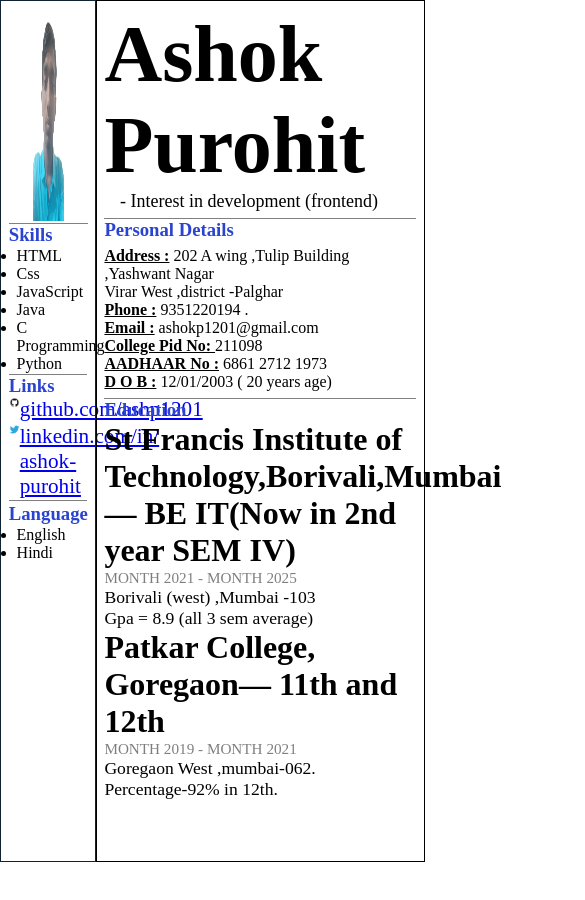
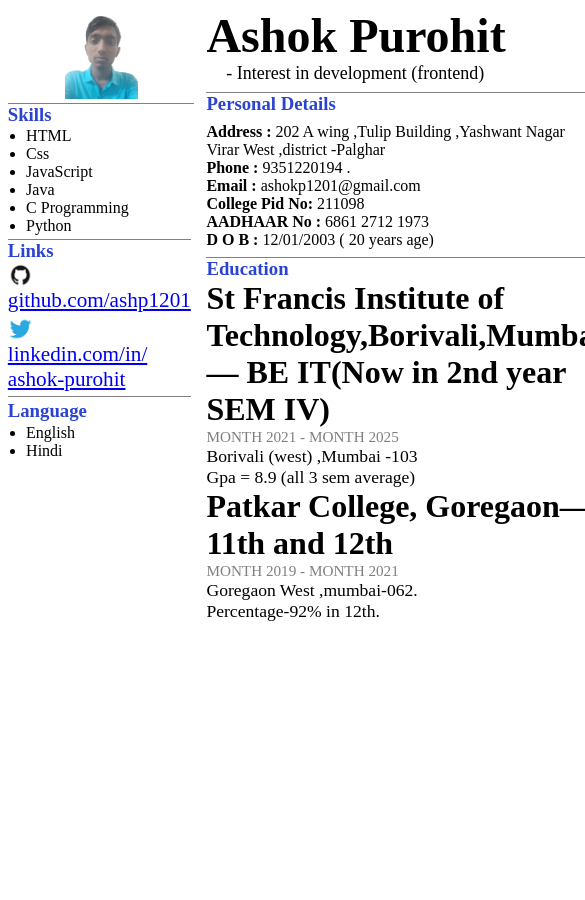
Before and after one commit to ashp1201/Portfolios, a plain HTML site: page index.html in a window 390 px wide. Shown: the top 900 px of the page, 585 px wide, since content can reach past the window. After the commit the page ends 844 px from the top, so only its background shows below. Drawn offline with Linux system fonts and the light colour scheme.

Commit message:
Made responsive

```diff
--- a/style.css
+++ b/style.css
@@ -26,12 +26,11 @@ body {
     height: 100%;
     width: 20%;
     padding: 2%;
-    border: #123 solid 1px;
+
 }
 
-.img{
+.img {
     height: 25%;
-    width: 100%;
     display: flex;
     justify-content: center;
     padding: 2% 1%;
@@ -41,66 +40,79 @@ body {
 img {
     width: 40%;
 }
-.skills{
+
+.skills {
     height: fit-content;
     border-bottom: var(--line);
 }
-ul{
+
+ul {
     padding: 1% 10%;
     margin-bottom: 1%;
     height: fit-content;
     width: 100%;
 
 }
-li{
-   height: fit-content;
-   width: fit-content;
+
+li {
+    height: fit-content;
+    width: fit-content;
 }
-.github,.twitter{
+
+.github,
+.twitter {
     display: flex;
+    flex-wrap: wrap;
     height: fit-content;
     margin-bottom: 2%;
 }
-.links{
+
+.links {
     height: fit-content;
     margin-bottom: 2%;
     border-bottom: var(--line);
 }
-.img-links{
+
+.img-links {
     width: 14%;
     height: 14%;
 }
-div a{
-font-size: 1.325rem;
+
+div a {
+    font-size: 1.325rem;
 }
 
 
 
 .con2 {
-    width: 80%;
+    width: 78%;
     height: 100%;
     padding: 2%;
-    border: #000 solid 1px;
+
 }
-.name{
+
+.name {
     width: 100%;
     height: fit-content;
     border-bottom: var(--line);
 
 }
+
 h1 {
     font-size: 500%;
     margin: 0;
     width: fit-content;
     height: fit-content;
 }
-.below-name{
+
+.below-name {
     font-size: 1.125rem;
-    padding-left: 5% ;
+    padding-left: 5%;
     width: fit-content;
     height: fit-content;
     margin-bottom: 2%;
 }
+
 .header {
     height: fit-content;
     color: var(--header);
@@ -114,7 +126,7 @@ h1 {
 }
 
 label {
-    text-decoration: underline;
+    text-decoration: none;
     font-weight: 600;
 }
 
@@ -123,22 +135,67 @@ label {
     width: fit-content;
     font-size: 1em;
 }
-.education{
+
+.education {
     height: fit-content;
 }
-.coll-name{
-    height:fit-content;
+
+.coll-name {
+    height: fit-content;
     width: 100%;
     font-size: xx-large;
     font-weight: 600;
 }
-.month{
+
+.month {
     font-weight: 0.5rem;
     font-size: 0.95rem;
     height: fit-content;
     opacity: 0.5;
 }
-.last-p{
+
+.last-p {
     height: fit-content;
     font-size: 1.1rem;
 }
+
+/* TAb */
+@media only screen and (min-width:567px) and (max-width:770px) {
+.con1{
+    width: fit-content;
+}
+.img{
+    height: 15%;
+}
+.con2{
+    width: fit-content;
+}
+.con2 h1{
+    font-size: 300%;
+}
+}
+
+/* TAb */
+@media only screen and (min-width:200px) and (max-width:567px) {
+    .con1{
+        width: fit-content;
+    }
+    .img{
+        height: 15%;
+    }
+    .con2{
+        width: fit-content;
+    }
+    .con2 h1{
+        font-size: 300%;
+    }
+    .container{
+        height: fit-content;
+    }
+    }
+
+@media only screen and (min-width:770px) and (min-height:1000px) {
+        .img{
+            height: 10%;
+        }
+    }
```
